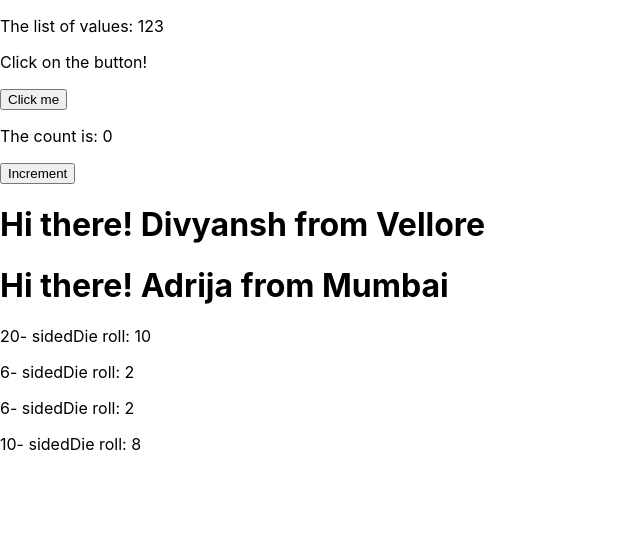
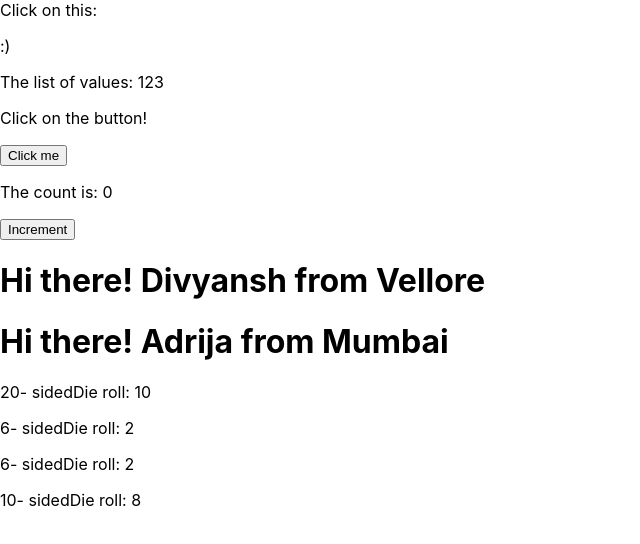
Before and after one commit to okaydivyansh/propsss, a React (Create React App) app: page / in a window 1280 px wide. Shown: the top 544 px of the page, without its empty margins (0-640 px from the left). Built offline with nearby package versions, Linux system fonts and the light colour scheme.

Commit message:
state-till-633

```diff
--- a/src/App.js
+++ b/src/App.js
@@ -4,11 +4,13 @@ import Die from './Die';
 import Listpicker from './Listpicker';
 import Clicker from './Clicker';
 import Counter from './Counter';
+import Toggler from './Toggler';
 //props are data passed to a component. they are immutable
 //numSides is a prop. prop can be seen js has properties, html has attributes and react has props
 function App() {
   return (
     <div>
+      <Toggler/>
       <Listpicker values={[1,2,3]}/> {/*This is array being passed */}
       <Clicker/>
       <Counter/>
--- /dev/null
+++ b/src/Toggler.css
@@ -0,0 +1,3 @@
+div{
+    cursor:pointer;
+}
--- /dev/null
+++ b/src/Toggler.jsx
@@ -0,0 +1,14 @@
+//for learning state. lecture 633
+import "./Toggler.css"
+import { useState } from "react";
+export default function Toggler(){
+    const [isHappy,setIsHappy]=useState(true);
+    const toggleIsHappy=() =>setIsHappy(!isHappy);
+    return(
+        <div> Click on this:
+        <p onClick={toggleIsHappy}>
+            {isHappy?":)":":("}
+        </p>
+        </div>
+    );
+}
```
